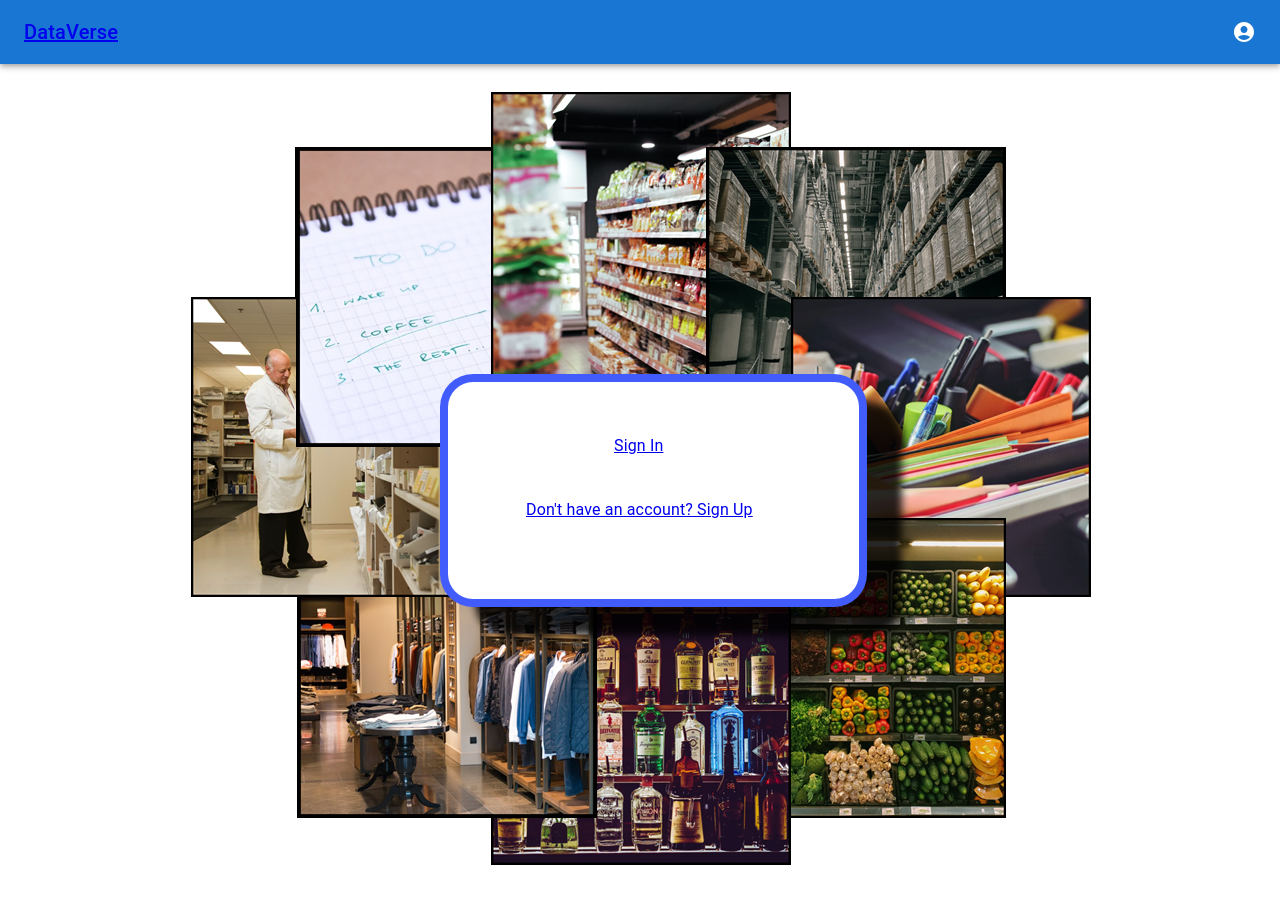
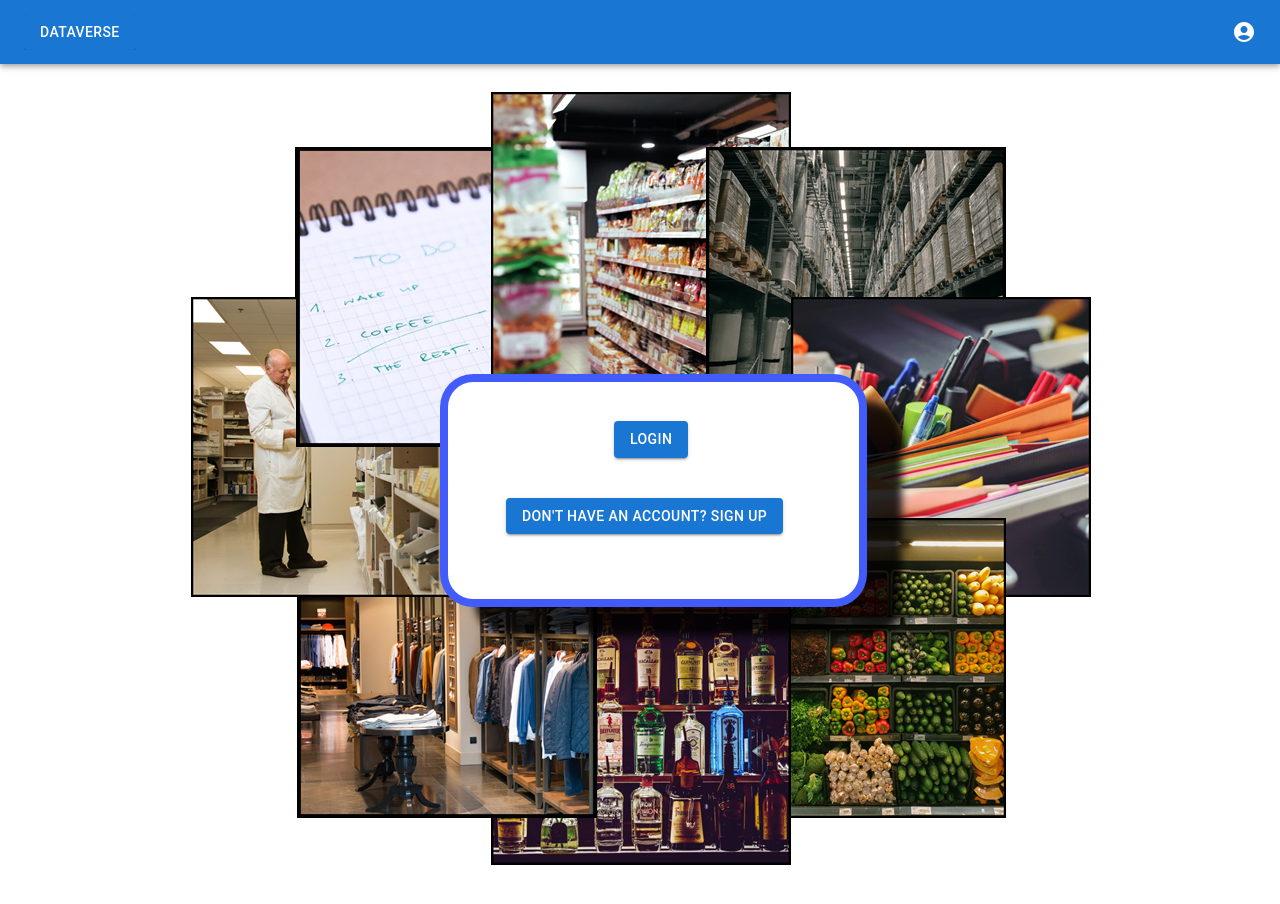
Before and after one commit to Zunaty/dataverse, a React (Create React App) app in the folder client/: page / in a window 1280 px wide. Shown: the top 904 px of the page. Built offline with nearby package versions, Linux system fonts and the light colour scheme.

Commit message:
Button style update to home, readme technologies update

```diff
--- a/client/src/components/Home/index.js
+++ b/client/src/components/Home/index.js
@@ -1,31 +1,20 @@
 import * as React from 'react';
-import { useState } from 'react';
 import Button from '@mui/material/Button';
-import CssBaseline from '@mui/material/CssBaseline';
-import TextField from '@mui/material/TextField';
-import FormControlLabel from '@mui/material/FormControlLabel';
-import Checkbox from '@mui/material/Checkbox';
 import { Link as ReactLink, useNavigate } from 'react-router-dom';
 import Grid from '@mui/material/Grid';
-import Box from '@mui/material/Box';
-import Typography from '@mui/material/Typography';
 import Container from '@mui/material/Container';
 import { createTheme, ThemeProvider } from '@mui/material/styles';
-import { useMutation } from '@apollo/client';
 import mainPageImage from '../../images/DataVerseMainPage2.png'
-import { height } from '@mui/system';
 
 const theme = createTheme();
 
-function Home()
-{
-  const navigate = useNavigate();
+function Home() {
+  // const navigate = useNavigate();
 
-  const goToLogin = async event => {
-    event.preventDefault();
-    navigate("/login");
-  }
-
+  // const goToLogin = async event => {
+  //   event.preventDefault();
+  //   navigate("/login");
+  // }
 
   return (
     <div style={{
@@ -45,14 +34,14 @@ function Home()
         <ThemeProvider theme={theme}>
           <Container maxWidth="xs">
           <Container sx={{ ml: 18.5, mb: 5}}>
-              <ReactLink to="/login">
-                {"Sign In"}
-              </ReactLink>
+              <Button href="/login" variant="contained">
+                {"Login"}
+              </Button>
             </Container>
-            <Container sx={{ ml: 7.5 }}>
-              <ReactLink to="/signup">
+            <Container sx={{ ml: 5 }}>
+              <Button href="/signup" variant="contained">
                 {"Don't have an account? Sign Up"}
-              </ReactLink>
+              </Button>
             </Container>
           </Container>
         </ThemeProvider>
--- a/client/src/components/Nav/index.js
+++ b/client/src/components/Nav/index.js
@@ -10,8 +10,9 @@ import MenuItem from '@mui/material/MenuItem';
 import Menu from '@mui/material/Menu';
 import AccountCircle from '@mui/icons-material/AccountCircle';
 import MoreIcon from '@mui/icons-material/MoreVert';
+import Button from '@mui/material/Button';
+
 import Auth from '../../utils/auth';
-import { Link } from 'react-router-dom';
 
 
 function Nav() {
@@ -68,10 +69,10 @@ function Nav() {
       ) : (
         <>
           <MenuItem >
-            <Link to="/login">Login</Link>
+            <Button variant="outlined" href="/login">Login</Button>
           </MenuItem>
           <MenuItem >
-            <Link to="/Signup">Signup</Link>
+            <Button variant="outlined" href="/signup">Signup</Button>
           </MenuItem>
         </>
       )}
@@ -117,12 +118,12 @@ function Nav() {
         <Toolbar>
           {/* App Title */}
           <Typography
-            variant="h6"
+            variant="h5"
             noWrap
             component="div"
             sx={{ display: { xs: 'none', sm: 'block' } }}
           >
-            <Link to="/">DataVerse</Link>
+            <Button href="/" variant="contained">DataVerse</Button>
           </Typography>
 
           <Box sx={{ flexGrow: 1 }} />
```
Also changed, not shown: 1 other file (tests, documents, lock files or other folders).
